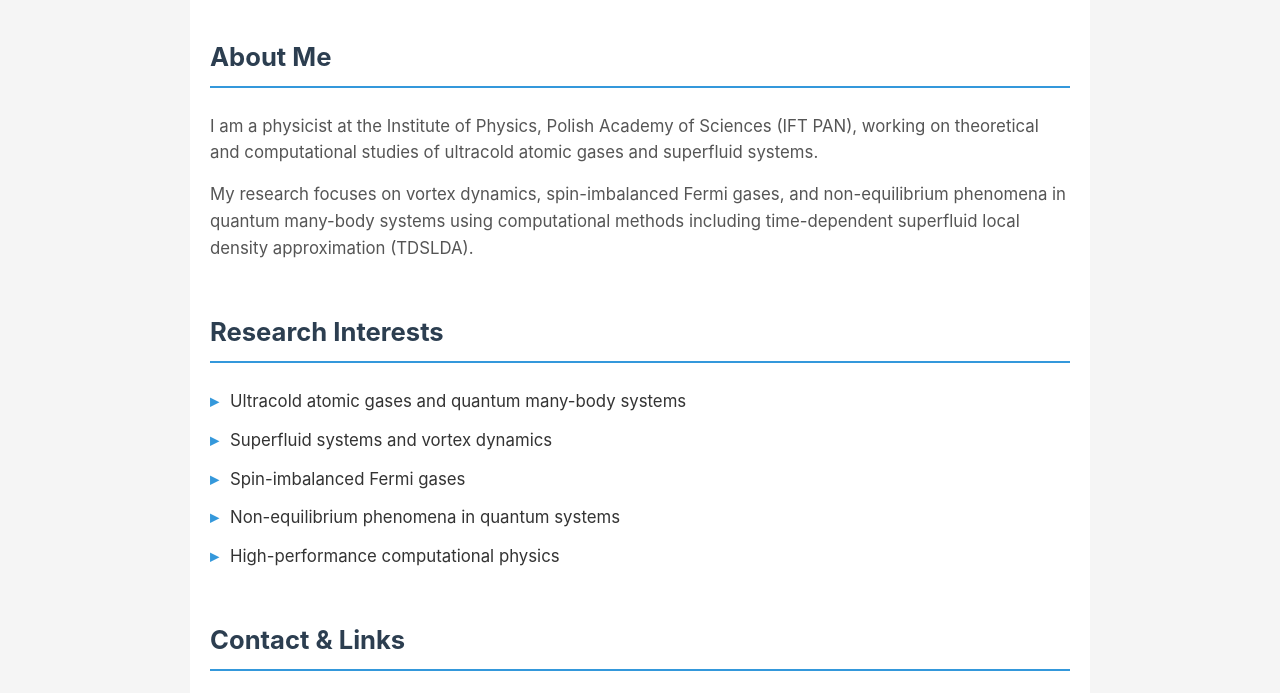
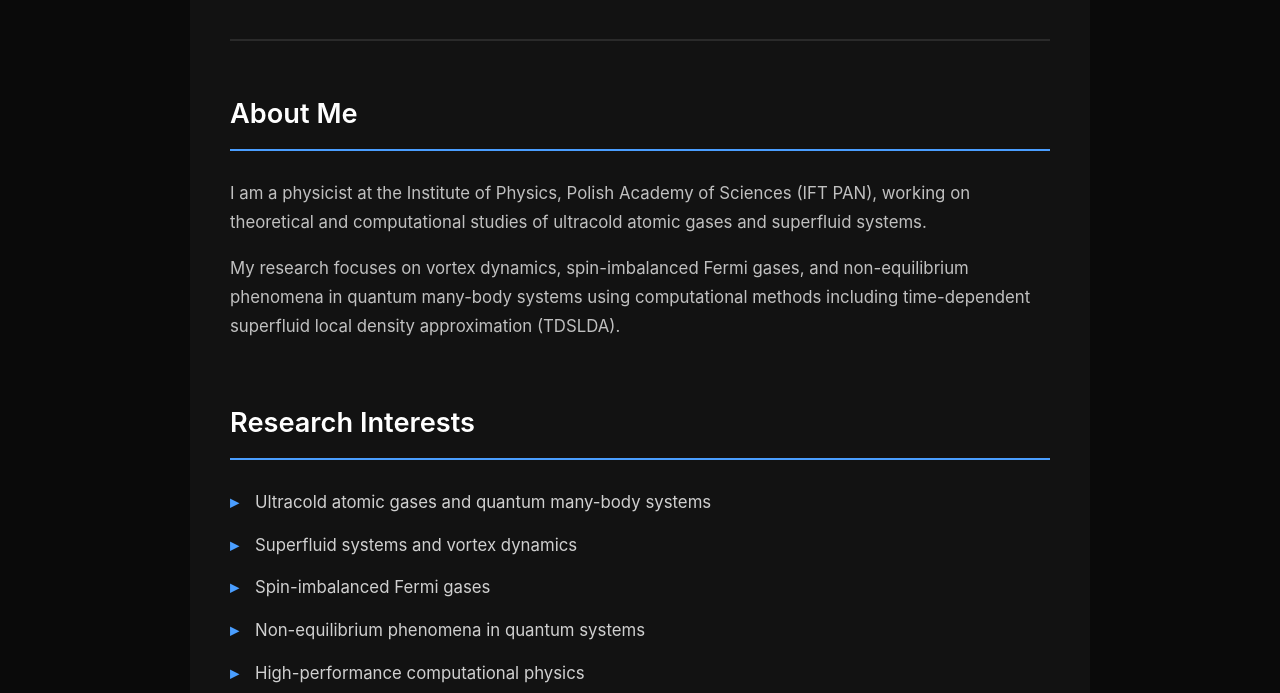
Before and after one commit to buurara/buurara.github.io, a plain HTML site: page index.html in a window 1280 px wide. Shown: the part 302-995 px from the top of the page. Drawn offline with Linux system fonts and the light colour scheme.

Commit message:
Change stylesheet link to style-dark.css

```diff
--- a/index.html
+++ b/index.html
@@ -4,7 +4,7 @@
     <meta charset="UTF-8">
     <meta name="viewport" content="width=device-width, initial-scale=1.0">
     <title>Buğra Tüzemen, PhD - Home</title>
-    <link rel="stylesheet" href="style.css">
+    <link rel="stylesheet" href="style-dark.css">
 </head>
 <body>
     <nav>
```
